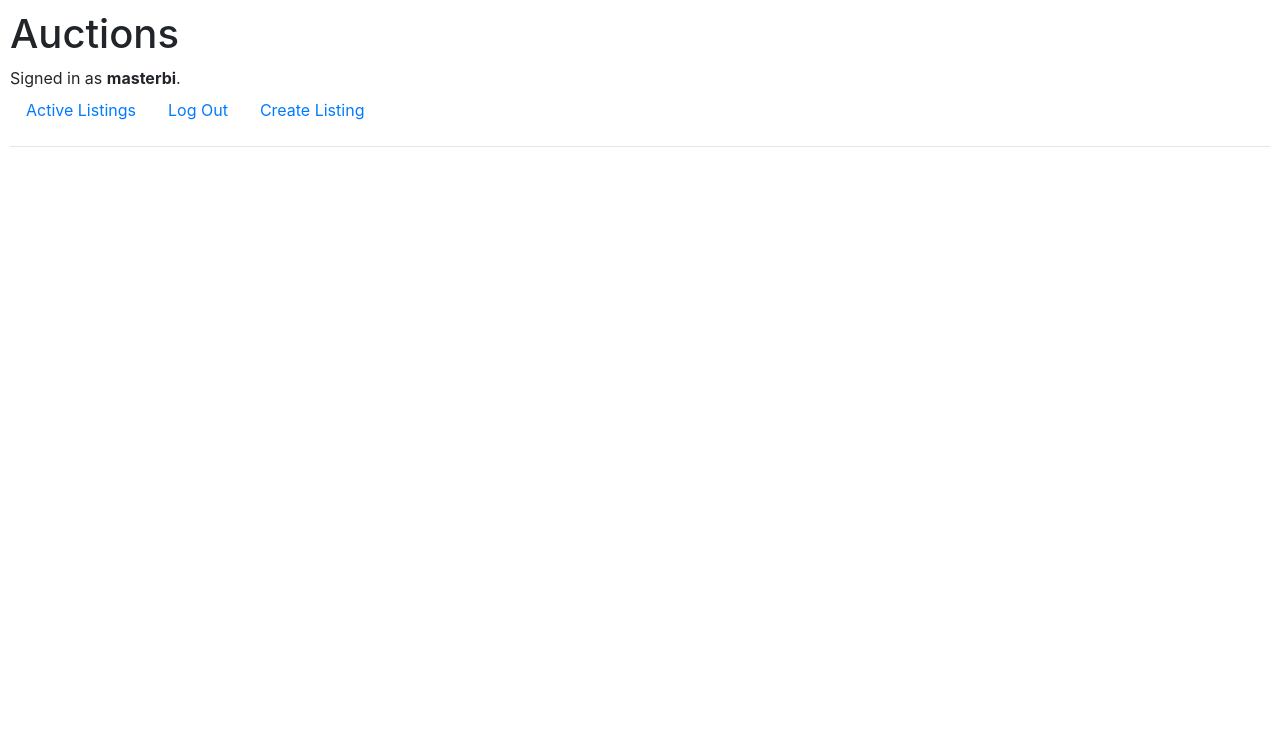
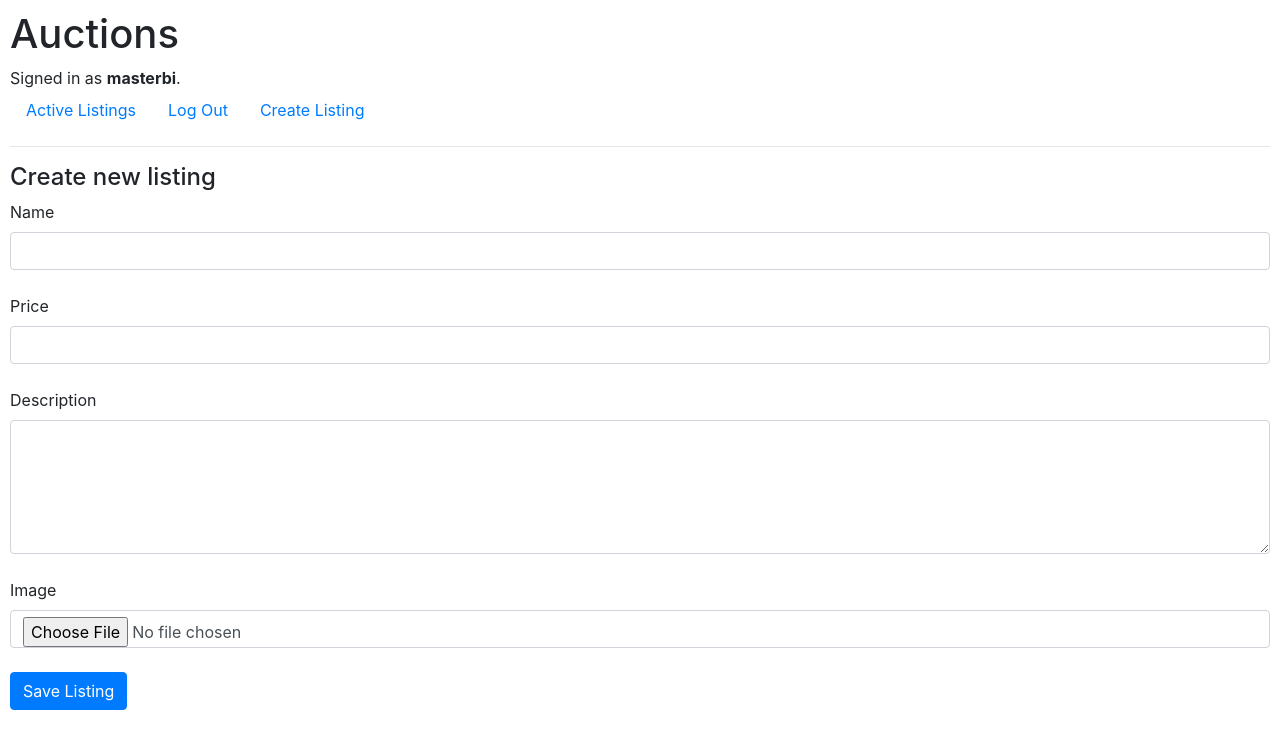
Before and after one commit to ibretsam/CS50Web-Project-2, a Django app: page /create in a window 1280 px wide. Shown: the top 749 px of the page. Run offline with Django 3.2, Linux system fonts and the light colour scheme; a user stored in the database is signed in; some libraries are stand-ins or nearby versions.

Commit message:
complete create listings

```diff
--- a/auctions/templates/auctions/create.html
+++ b/auctions/templates/auctions/create.html
@@ -2,5 +2,17 @@
 {% block title %} Create Listing {% endblock %}
 
 {% block body %}
-
+<h4>Create new listing</h4>
+<form action="{% url 'auctions:create' %}" method="POST" enctype="multipart/form-data">
+    {% csrf_token %}
+    <label for="name" class="form-label">Name</label>
+    <input type="text" class="form-control" id="name" name="name"> <br>
+    <label for="price" class="form-label">Price</label>
+    <input type="number" class="form-control" id="price" name="price"> <br>
+    <label for="description" class="form-label">Description</label>
+    <textarea id="description" cols="5" rows="5" class="form-control" name="description"></textarea> <br>
+    <label for="image" class="form-label">Image</label>
+    <input type="file" id="image" class="form-control" name="image"> <br>
+    <input type="submit" value="Save Listing" class="btn btn-primary">
+</form>
 {% endblock %}
--- a/auctions/views.py
+++ b/auctions/views.py
@@ -1,3 +1,5 @@
+from email.mime import image
+from unicodedata import name
 from django import forms
 from django.contrib.auth import authenticate, login, logout
 from django.db import IntegrityError
@@ -7,7 +9,6 @@ from django.urls import reverse
 from django.contrib.auth.decorators import login_required
 
 from .models import User, Product, Bid
-
 
 def index(request):
     return render(request, "auctions/index.html", {
@@ -66,8 +67,20 @@ def register(request):
     else:
         return render(request, "auctions/register.html")
 
-
+@login_required
 def create(request):
+    if request.method == "POST":
+        Product_name = request.POST["name"]
+        Product_price = request.POST["price"]
+        Product_description = request.POST["description"]
+        Product_image = request.FILES["image"]
+        newProduct = Product.objects.create(
+            name = Product_name,
+            price = Product_price,
+            description = Product_description,
+            image = Product_image
+        )
+        return HttpResponseRedirect(reverse("auctions:listings", args=(newProduct.id,)))
     return render(request, "auctions/create.html")
 
 
```
Also changed, not shown: auctions/media/562FE4A0-6C73-4800-93B1-5D0E0B2F4724.jpg (added), auctions/media/b2a86559af8460da3995.jpg (added), db.sqlite3, 1 other file.
